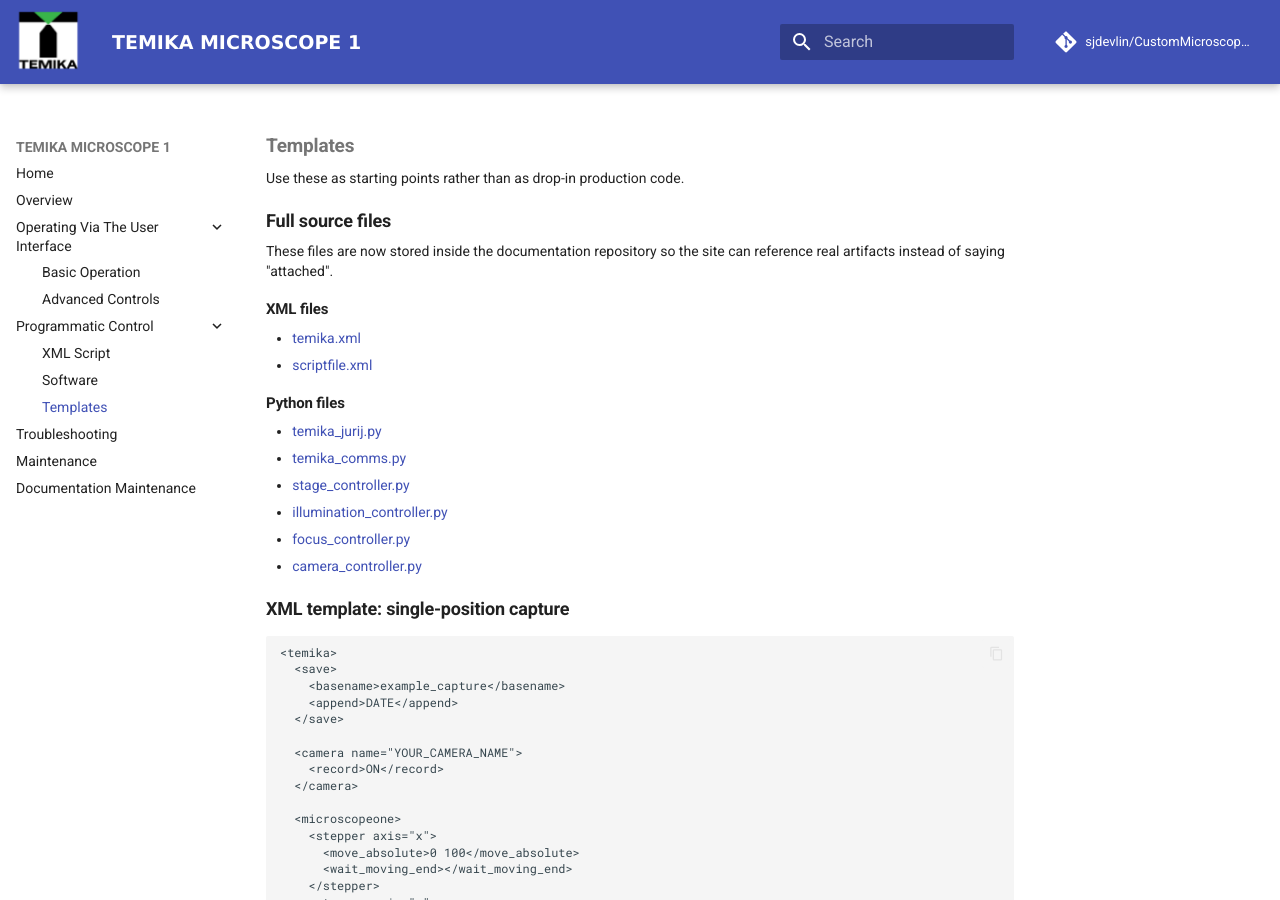
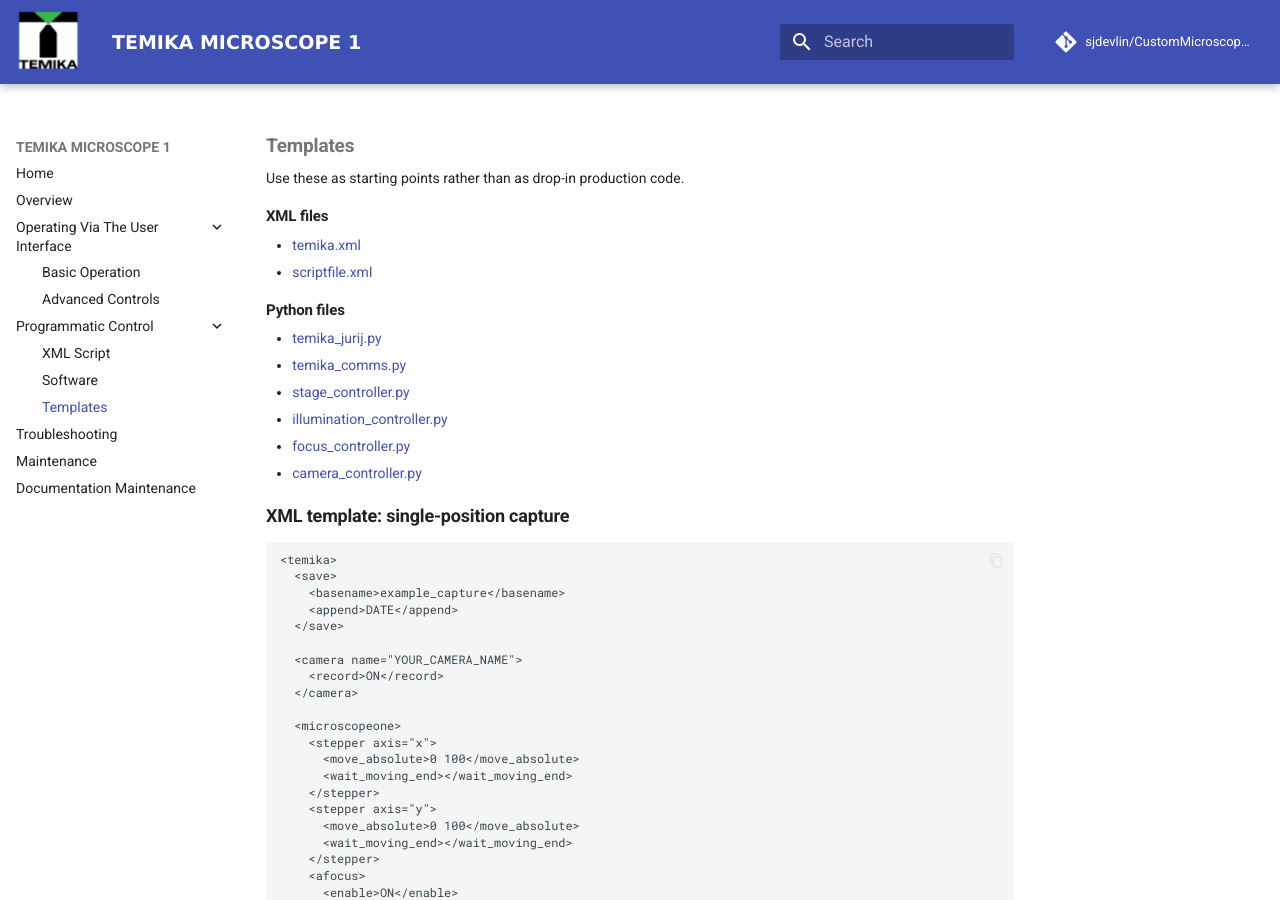
Before and after one commit to sjdevlin/CustomMicroscopeDocs, an MkDocs documentation site: the page built from docs/programmatic-control/templates.md, in a window 1280 px wide and 900 px high. Built offline with MkDocs 1.6.1 and Material for MkDocs 9.7.7, drawn with Linux system fonts in a browser that asks for light colours; comment, search, counter and statistics services are not loaded.

Commit message:
updated templates

```diff
--- a/docs/programmatic-control/templates.md
+++ b/docs/programmatic-control/templates.md
@@ -1,10 +1,6 @@
 # Templates
 
 Use these as starting points rather than as drop-in production code.
-
-## Full source files
-
-These files are now stored inside the documentation repository so the site can reference real artifacts instead of saying "attached".
 
 ### XML files
 
```
